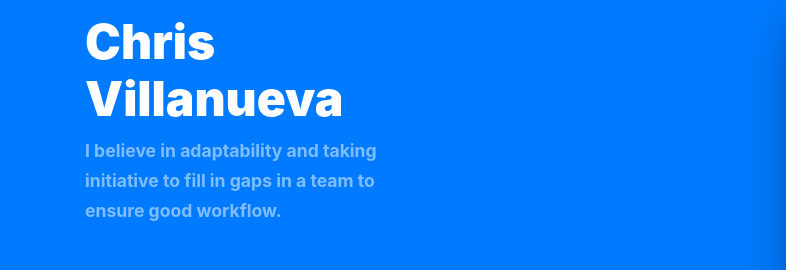
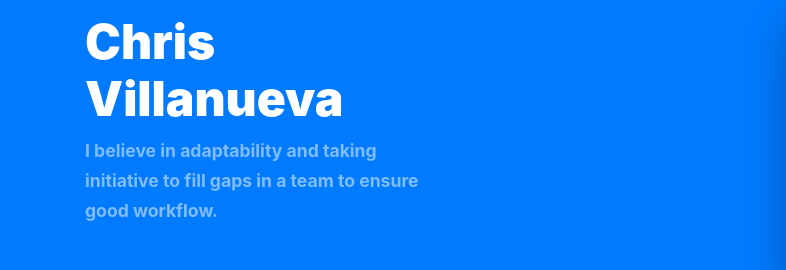
Before and after one commit to chrisvillan/chrisvillan.github.io, a plain HTML site: page index.html in a window 1280 px wide. Shown: the part 291-561 px from the top of the page, 0-786 px from the left. Drawn offline with Linux system fonts and the light colour scheme; grey boxes are pictures that could not be loaded; files whose address does not match are found by name; a web font is replaced by a local one.

```diff
--- a/index.html
+++ b/index.html
@@ -80,7 +80,7 @@
           <div class="col-lg-4 mr-auto" data-aos="fade-up">
             <p>This is me.</p>
             <h1>Chris Villanueva</h1>
-            <p class="mb-5 myp">I believe in adaptability and taking initiative to fill in gaps in a team to ensure good workflow.</p>
+            <p class="mb-5 myp">I believe in adaptability and taking initiative to fill gaps in a team to ensure good workflow.</p>
             <p><a href="#about-section" class="btn btn-outline-light py-3 px-5 smoothscroll">Discover Me</a><a
                 href="downloads/Chris_Villanueva_Resume.pdf" class="btn btn-outline-light py-3 px-5 smoothscroll"
                 download>Download Resume</a></p>
```
